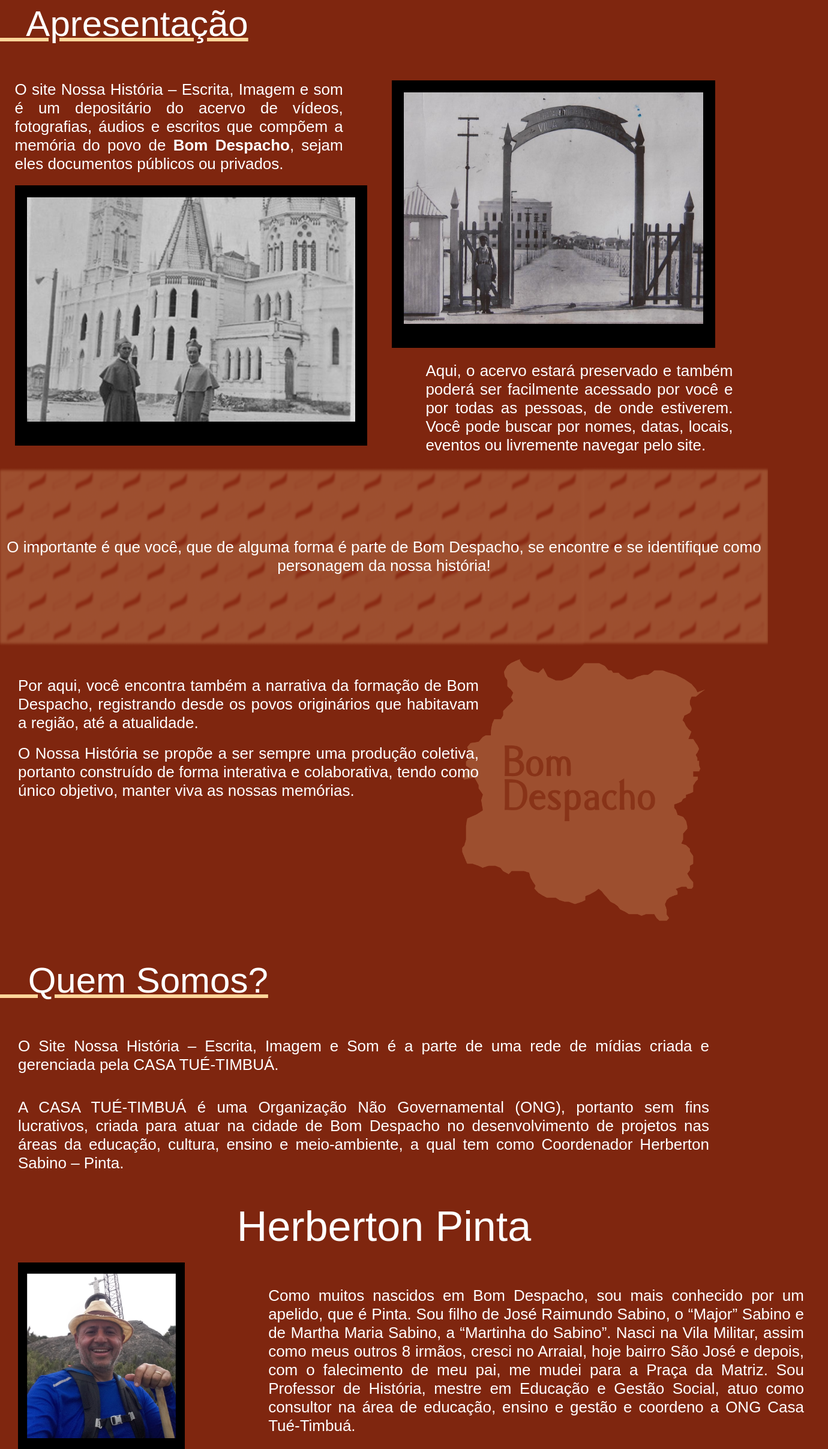
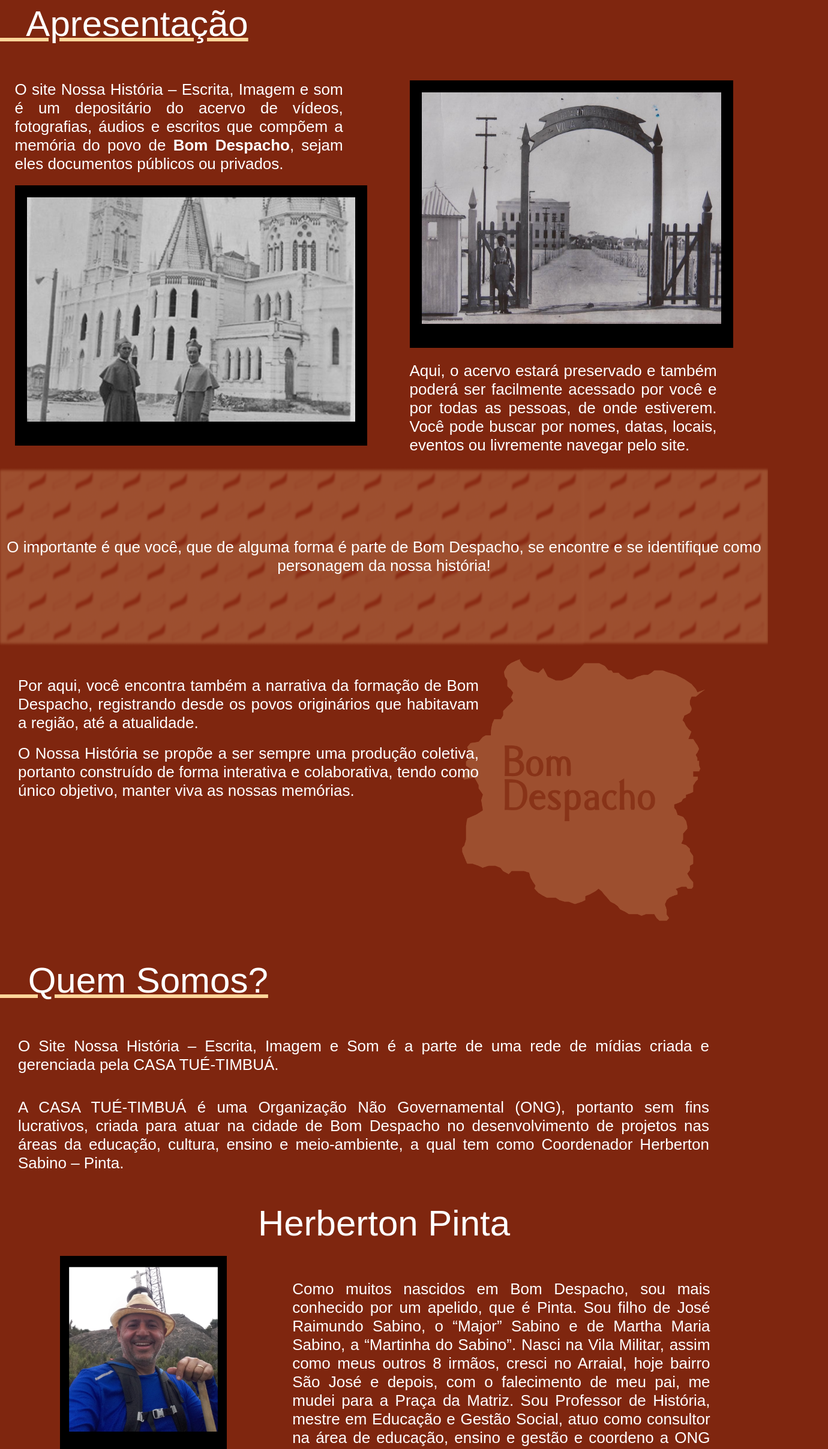
Before and after one commit to cpejr/acervo-web-frontend, a React (Vite) app: page /nossa-historia in a window 1280 px wide. Shown: the part 100-2516 px from the top of the page at 60% size, 1380 px wide, since content can reach past the window. Built offline with nearby package versions, Linux system fonts and the light colour scheme; no server answers; a web font is replaced by a local one.

Commit message:
feat: update responsive OurHistory

```diff
--- a/src/pages/OurHistory/Styles.js
+++ b/src/pages/OurHistory/Styles.js
@@ -4,7 +4,6 @@ import styled from 'styled-components';
 import acervo from '../../img/acervo.jpg';
 
 const mobileBreakPoint = '820px';
-const deskBreakPoint = '1950px';
 
 export const Container = styled.div`
   display: flex;
@@ -24,16 +23,11 @@ export const Apresentation = styled.div`
   align-items: center;
   color: #ffffff;
   font-size: 7rem;
-
   @media (max-width: 1375px) {
     font-size: 6rem;
   }
-
   @media (max-width: 1275px) {
     font-size: 5.5rem;
-  }
-
-  @media (max-width: 720px) {
   }
   @media (max-width: 650px) {
     font-size: 4.5rem;
@@ -41,9 +35,11 @@ export const Apresentation = styled.div`
   @media (max-width: 510px) {
     font-size: 4.5rem;
   }
-
   @media (max-width: 490px) {
     font-size: 4rem;
+  }
+  @media (max-width: 290px) {
+    font-size: 3.5rem;
   }
 `;
 export const Whole = styled.div`
@@ -59,36 +55,28 @@ export const Whole = styled.div`
   @media (max-width: 1616px) {
     left: 7rem;
   }
-
   @media (max-width: 1410px) {
     left: 0rem;
   }
-
   @media (max-width: 1590px) {
     width: 90%;
   }
   @media (max-width: 1410px) {
     width: 95%;
   }
-
   @media (max-width: ${mobileBreakPoint}) {
     flex-direction: column;
   }
-
   @media (max-width: 570px) {
-    //ajuste de posição
     right: 5rem;
   }
-
   @media (max-width: 490px) {
     gap: 2rem;
     right: 50rem;
   }
-
-  @media (max-width: 360px) {
+  @media (max-width: 370px) {
     gap: 1rem;
-
-    bottom: 5rem;
+    bottom: 3rem;
   }
 `;
 export const Column = styled.div`
@@ -107,11 +95,9 @@ export const Text = styled.text`
   color: #ffffff;
   font-size: 3rem;
   text-align: justify;
-
   @media (max-width: 1375px) {
     font-size: 2.6rem;
   }
-
   @media (max-width: 1275px) {
     font-size: 2.4rem;
   }
@@ -122,7 +108,6 @@ export const Text = styled.text`
     margin: auto;
   }
   @media (max-width: 720px) {
-    // começar a diminuir
     max-width: 80%;
     margin-left: 10rem;
   }
@@ -133,29 +118,24 @@ export const Text = styled.text`
   @media (max-width: 510px) {
     font-size: 1.7rem;
   }
-
   @media (max-width: 490px) {
-    max-width: 40%;
+    max-width: 43%;
   }
-
   @media (max-width: 370px) {
     font-size: 1.2rem;
-    max-width: 30%;
+    max-width: 35%;
     margin-left: 5rem;
   }
 `;
-
 export const Text2 = styled.text`
   margin-left: 3rem;
   width: 90%;
   color: #ffffff;
   font-size: 3rem;
   text-align: justify;
-
   @media (max-width: 1375px) {
     font-size: 2.6rem;
   }
-
   @media (max-width: 1275px) {
     font-size: 2.4rem;
   }
@@ -166,7 +146,6 @@ export const Text2 = styled.text`
     margin: auto;
   }
   @media (max-width: 720px) {
-    // começar a diminuir
     max-width: 80%;
     margin-left: 10rem;
   }
@@ -177,39 +156,56 @@ export const Text2 = styled.text`
   @media (max-width: 510px) {
     font-size: 1.7rem;
   }
-
   @media (max-width: 490px) {
-    max-width: 40%;
+    max-width: 43%;
   }
-
   @media (max-width: 370px) {
     font-size: 1.2rem;
-    max-width: 30%;
+    max-width: 35%;
     margin-left: 5rem;
   }
 `;
 
 export const Image = styled.div`
   margin-left: 3rem;
+  align-items: center;
   > img {
     border: 2rem solid black;
     border-bottom: 4rem solid black;
-
     @media (max-width: 1275px) {
       width: 90%;
     }
-
     @media (max-width: 1175px) {
       width: 85%;
     }
     @media (max-width: ${mobileBreakPoint}) {
-      display: none;
+      display: block;
+      width: 90%;
+      position: relative;
+      left: 2rem;
+    }
+    @media (max-width: 720px) {
+      width: 85%;
+      left: 6.5rem;
+    }
+    @media (max-width: 650px) {
+      width: 65%;
+      left: 8.6rem;
+    }
+    @media (max-width: 490px) {
+      width: 45%;
+      left: 9.2rem;
+    }
+    @media (max-width: 370px) {
+      width: 37%;
+      left: 2rem;
     }
   }
 `;
 
 export const Image2 = styled.div`
-  margin-right: 3rem;
+  margin-left: 3rem;
+  align-items: center;
   > img {
     border: 2rem solid black;
     border-bottom: 4rem solid black;
@@ -220,25 +216,40 @@ export const Image2 = styled.div`
     @media (max-width: 1175px) {
       width: 85%;
     }
-  }
-  @media (max-width: ${mobileBreakPoint}) {
-    display: none;
+    @media (max-width: ${mobileBreakPoint}) {
+      display: block;
+      width: 90%;
+      position: relative;
+      left: 2rem;
+    }
+    @media (max-width: 720px) {
+      width: 85%;
+      left: 6.5rem;
+    }
+    @media (max-width: 650px) {
+      width: 65%;
+      left: 8.6rem;
+    }
+    @media (max-width: 490px) {
+      width: 45%;
+      left: 9.2rem;
+    }
+    @media (max-width: 370px) {
+      width: 37%;
+      left: 2rem;
+    }
   }
 `;
-
 export const Column2 = styled.div`
   display: flex;
   flex-direction: column;
-  align-items: end;
   width: 50%;
   height: 100%;
   gap: 2rem;
-
   @media (max-width: ${mobileBreakPoint}) {
     width: 100%;
   }
 `;
-
 export const Image3 = styled.div`
   display: flex;
   width: 100%;
@@ -250,7 +261,6 @@ export const Image3 = styled.div`
   justify-content: center;
   align-items: center;
   color: #ffffff;
-
   p {
     font-size: 4rem;
     @media (max-width: 1375px) {
@@ -267,7 +277,6 @@ export const Image3 = styled.div`
       margin: auto;
     }
     @media (max-width: 720px) {
-      // começar a diminuir
       max-width: 80%;
       margin-left: 10rem;
     }
@@ -278,17 +287,14 @@ export const Image3 = styled.div`
     @media (max-width: 510px) {
       font-size: 1.7rem;
     }
-
     @media (max-width: 490px) {
-      //ajuste de posição
       position: relative;
-      max-width: 40%;
-      // right: 5rem;
+      max-width: 43%;
     }
     @media (max-width: 370px) {
       font-size: 1.2rem;
-      max-width: 30%;
-      right: 6.5rem;
+      max-width: 35%;
+      right: 6.4rem;
     }
   }
 `;
@@ -309,13 +315,10 @@ export const Whole2 = styled.div`
   }
 
   @media (max-width: 570px) {
-    //ajuste de posição
     width: 100%;
-    position: relative;
     right: 5rem;
   }
   @media (max-width: 490px) {
-    //ajuste de posição
     width: 100%;
     position: relative;
     right: 5rem;
@@ -383,14 +386,12 @@ export const Text3 = styled.text`
   @media (max-width: 1375px) {
     font-size: 2.6rem;
   }
-
   @media (max-width: 1275px) {
     font-size: 2.4rem;
   }
   @media (max-width: 1175px) {
     font-size: 2.1rem;
   }
-
   @media (max-width: 720px) {
     // começar a diminuir
     margin-left: 10rem;
@@ -401,14 +402,10 @@ export const Text3 = styled.text`
   @media (max-width: 510px) {
     font-size: 1.7rem;
   }
-
   @media (max-width: 490px) {
-    max-width: 70%;
+    max-width: 90%;
   }
 
-  @media (max-width: 490px) {
-    max-width: 60%;
-  }
   @media (max-width: 370px) {
     font-size: 1.2rem;
     margin-left: 5rem;
@@ -426,13 +423,12 @@ export const Image4 = styled.div`
       width: 85%;
     }
     @media (max-width: 570px) {
-      //ajuste de posição
-      position: relative;
-      right: 5rem;
+      margin-right: 0rem;
+      left: 3rem;
     }
-    @media (max-width: 490px) {
-      //ajuste de posição
-      position: relative;
+    @media (max-width: 415px) {
+      left: 0rem;
+      right: 20rem;
     }
   }
 `;
@@ -465,6 +461,9 @@ export const Who = styled.div`
   @media (max-width: 490px) {
     font-size: 4rem;
   }
+  @media (max-width: 290px) {
+    font-size: 3.5rem;
+  }
 `;
 export const Column5 = styled.div`
   display: flex;
@@ -472,6 +471,10 @@ export const Column5 = styled.div`
   width: 100%;
   height: auto;
   gap: 4rem;
+  @media (max-width: 370px) {
+    position: relative;
+    bottom: 3rem;
+  }
 `;
 export const Text4 = styled.text`
   width: 90%;
@@ -482,7 +485,6 @@ export const Text4 = styled.text`
   @media (max-width: 1375px) {
     font-size: 2.6rem;
   }
-
   @media (max-width: 1275px) {
     font-size: 2.4rem;
   }
@@ -491,30 +493,30 @@ export const Text4 = styled.text`
   }
   @media (max-width: ${mobileBreakPoint}) {
     margin-left: 3rem;
-    position: relative;
   }
   @media (max-width: 720px) {
     position: relative;
   }
   @media (max-width: 650px) {
+    margin-left: 12rem;
     max-width: 60%;
-    margin-left: 12rem;
     left: 0rem;
   }
   @media (max-width: 510px) {
     font-size: 1.7rem;
   }
-
   @media (max-width: 490px) {
     max-width: 50%;
   }
   @media (max-width: 440px) {
     max-width: 40%;
   }
-
   @media (max-width: 370px) {
     font-size: 1.2rem;
-    max-width: 30%;
+    margin-left: 5rem;
+  }
+  @media (max-width: 370px) {
+    max-width: 35%;
   }
 `;
 export const Whole3 = styled.div`
@@ -527,52 +529,43 @@ export const Whole3 = styled.div`
   gap: 3rem;
   height: auto;
   margin-left: 3rem;
-
+  @media (max-width: 1190px) {
+    flex-direction: column;
+    align-items: center;
+  }
   @media (max-width: 1616px) {
     left: 7rem;
   }
-
-  @media (max-width: 1410px) {
-    left: 0rem;
-  }
-
   @media (max-width: 1590px) {
     width: 90%;
   }
   @media (max-width: 1410px) {
     width: 100%;
   }
-
+  @media (max-width: 1190px) {
+    margin-left: 0rem;
+    left: 0rem;
+  }
   @media (max-width: ${mobileBreakPoint}) {
     margin-left: 5rem;
   }
-
   @media (max-width: 570px) {
-    //ajuste de posição
     right: 5rem;
   }
-
   @media (max-width: 490px) {
     gap: 2rem;
     right: 50rem;
   }
-
   @media (max-width: 360px) {
     gap: 1rem;
-
-    bottom: 5rem;
+    bottom: 1rem;
   }
 `;
 export const Column6 = styled.div`
   display: flex;
   flex-direction: column;
   align-items: start;
-  width: 35%;
-  height: 100%;
-  gap: 2rem;
-
   display: flex;
-  flex-direction: column;
   align-items: end;
   width: 60%;
   height: 100%;
@@ -585,15 +578,17 @@ export const Column6 = styled.div`
   @media (max-width: 1640px) {
     width: 40%;
   }
+  @media (max-width: 1190px) {
+    width: 100%;
+    align-items: center;
+  }
   @media (max-width: 670px) {
     width: 50%;
     right: 5rem;
   }
-  @media (max-width: 510px) {
-    right: 1rem;
-  }
-  @media (max-width: 475px) {
-    right: 10rem;
+  @media (max-width: 490px) {
+    width: 60%;
+    right: 5rem;
   }
 `;
 export const Column7 = styled.div`
@@ -611,15 +606,18 @@ export const Image5 = styled.div`
     @media (max-width: 1375px) {
       width: 85%;
     }
-    @media (max-width: 570px) {
-      //ajuste de posição
-      position: relative;
-      right: 5rem;
+    @media (max-width: 1190px) {
+      width: 100%;
+      margin-right: 0rem;
+    }
+    @media (max-width: 820px) {
+      right: 3.5rem;
+    }
+    @media (max-width: 670px) {
+      left: 2rem;
     }
     @media (max-width: 490px) {
-      //ajuste de posição
-      position: relative;
-      right: 7rem;
+      right: 50rem;
     }
   }
 `;
@@ -630,6 +628,21 @@ export const Name = styled.div`
   align-items: center;
   color: #ffffff;
   font-size: 7rem;
+  @media (max-width: 1375px) {
+    font-size: 6rem;
+  }
+  @media (max-width: 1275px) {
+    font-size: 5.5rem;
+  }
+  @media (max-width: 650px) {
+    font-size: 4.5rem;
+  }
+  @media (max-width: 510px) {
+    font-size: 4.5rem;
+  }
+  @media (max-width: 490px) {
+    font-size: 4rem;
+  }
 `;
 export const Text5 = styled.text`
   width: 100%;
@@ -639,10 +652,24 @@ export const Text5 = styled.text`
   font-size: 4rem;
   text-align: justify;
   margin-left: 3rem;
+  @media (max-width: 1617px) {
+    max-width: 78%;
+  }
+  @media (max-width: 1590px) {
+    max-width: 90%;
+  }
   @media (max-width: 1375px) {
     font-size: 2.6rem;
+    max-width: 78%;
+    margin-left: 0rem;
   }
-
+  @media (max-width: 1190px) {
+    max-width: 90%;
+    color: #ffffff;
+    font-size: 4rem;
+    text-align: justify;
+    margin-left: 3rem;
+  }
   @media (max-width: 1275px) {
     font-size: 2.4rem;
   }
@@ -650,29 +677,29 @@ export const Text5 = styled.text`
     font-size: 2.1rem;
   }
   @media (max-width: ${mobileBreakPoint}) {
-    margin: auto;
-    position: relative;
     right: 5rem;
   }
-  @media (max-width: 720px) {
-    position: relative;
-  }
   @media (max-width: 650px) {
-    max-width: 50%;
     margin-left: 12rem;
-    left: 0rem;
+    max-width: 60%;
+    margin-bottom: 2rem;
+    right: 5rem;
   }
   @media (max-width: 510px) {
     font-size: 1.7rem;
   }
 
   @media (max-width: 490px) {
+    max-width: 50%;
+  }
+  @media (max-width: 440px) {
     max-width: 40%;
   }
-
-  @media (max-width: 360px) {
+  @media (max-width: 370px) {
     font-size: 1.2rem;
-    max-width: 30%;
+    max-width: 35%;
+    margin-bottom: 0rem;
+    margin-left: 5rem;
   }
 `;
 export const Column8 = styled.div`
@@ -710,7 +737,6 @@ export const Image6 = styled.div`
       margin: auto;
     }
     @media (max-width: 720px) {
-      // começar a diminuir
       max-width: 80%;
       margin-left: 10rem;
     }
@@ -723,10 +749,8 @@ export const Image6 = styled.div`
     }
 
     @media (max-width: 490px) {
-      //ajuste de posição
       position: relative;
       max-width: 40%;
-      // right: 5rem;
     }
     @media (max-width: 370px) {
       font-size: 1.2rem;
@@ -735,89 +759,3 @@ export const Image6 = styled.div`
     }
   }
 `;
-export const Conditional = styled.div`
-  @media (max-width: ${deskBreakPoint}) {
-    display: none;
-  }
-  @media (max-width: ${mobileBreakPoint}) {
-    display: block;
-    display: flex;
-    flex-direction: row;
-    gap: 0rem;
-    position: relative;
-    left: 4.5rem;
-    margin-left: 0.5rem;
-  }
-
-  @media (max-width: 720px) {
-    width: 90%;
-    margin-right: 8rem;
-    left: 10rem;
-  }
-  @media (max-width: 650px) {
-    max-width: 65%;
-    left: 5rem;
-  }
-
-  @media (max-width: 510px) {
-    margin-left: 0rem;
-  }
-
-  @media (max-width: 490px) {
-    max-width: 45%;
-    margin-right: 18rem;
-    left: 4rem;
-  }
-
-  @media (max-width: 370px) {
-    max-width: 35%;
-    margin-right: 39rem;
-    left: 4.5rem;
-  }
-`;
-
-export const Image7 = styled.div`
-  margin-right: 3rem;
-
-  > img {
-    border: 2rem solid black;
-    border-bottom: 4rem solid black;
-
-    @media (max-width: ${deskBreakPoint}) {
-      display: none;
-    }
-    @media (max-width: ${mobileBreakPoint}) {
-      display: block;
-      width: 85%;
-    }
-    @media (max-width: 720px) {
-      width: 90%;
-    }
-    @media (max-width: 650px) {
-      width: 100%;
-    }
-  }
-`;
-
-export const Image8 = styled.div`
-  margin-right: 3rem;
-
-  > img {
-    border: 2rem solid black;
-    border-bottom: 4rem solid black;
-
-    @media (max-width: ${deskBreakPoint}) {
-      display: none;
-    }
-    @media (max-width: ${mobileBreakPoint}) {
-      display: block;
-      width: 85%;
-    }
-    @media (max-width: 720px) {
-      width: 90%;
-    }
-    @media (max-width: 650px) {
-      width: 100%;
-    }
-  }
-`;
```
Also changed, not shown: src/pages/OurHistory/OurHistory.jsx (+0 -11 lines).
